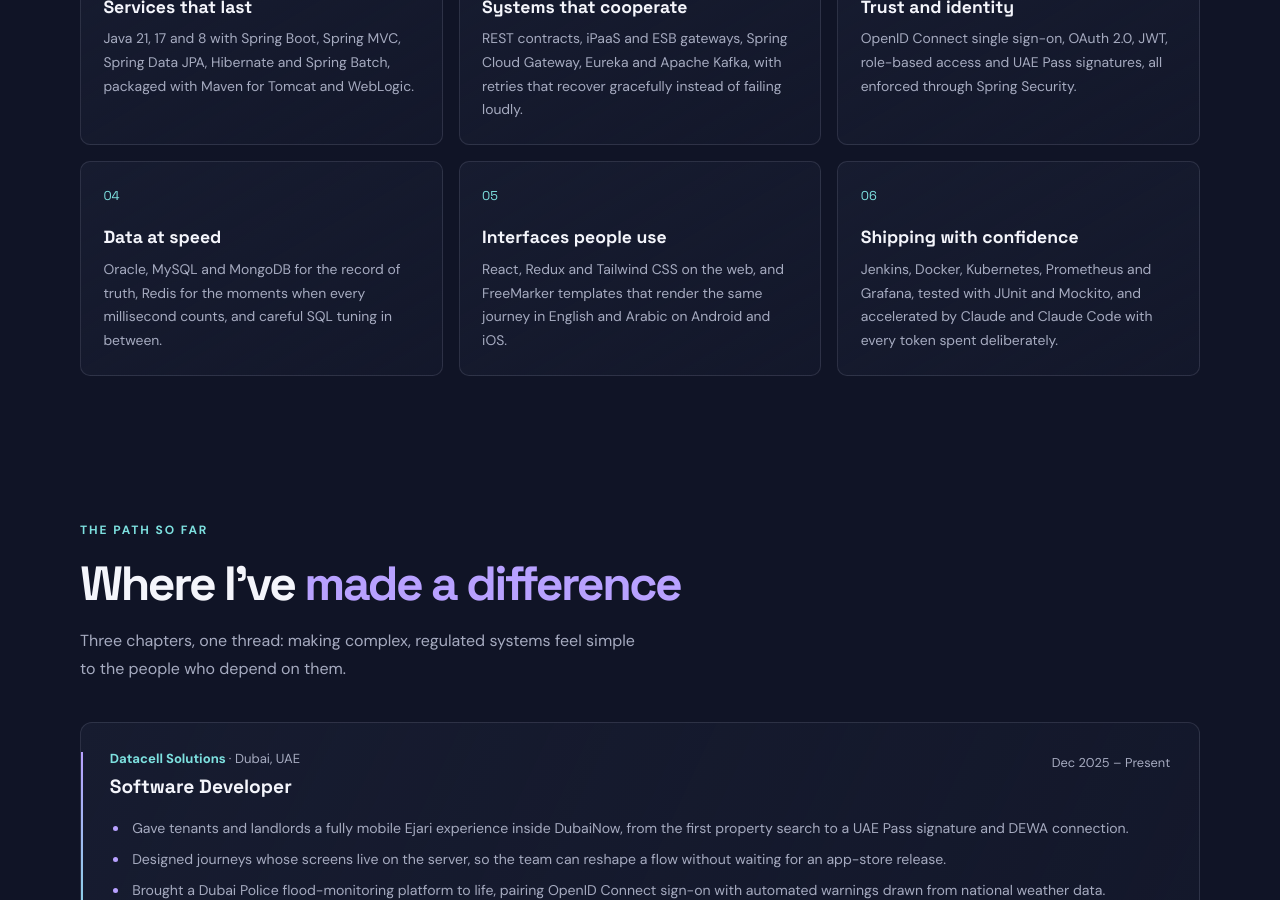
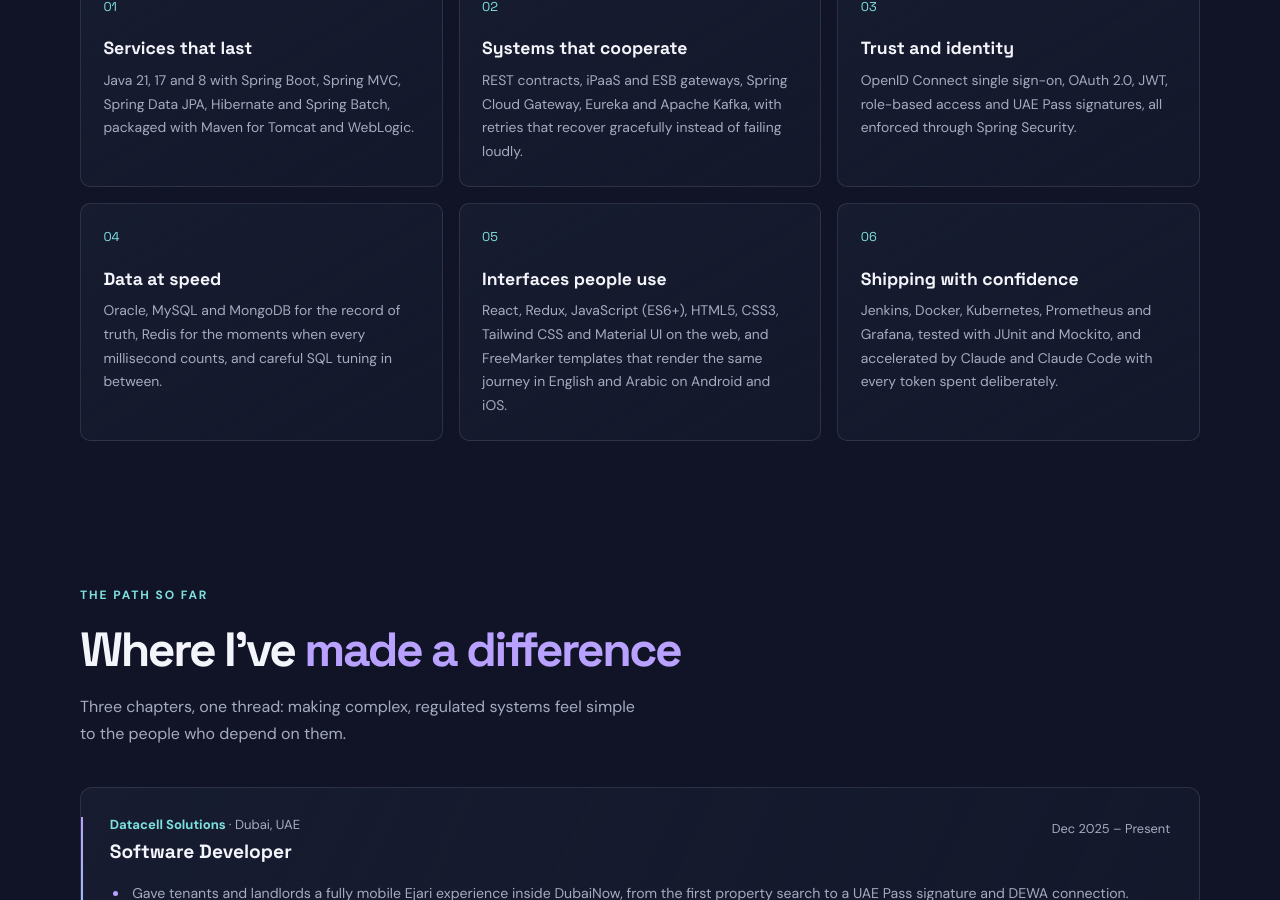
Before and after one commit to yuvaranianbu27/yuvaranianbu27, a Jekyll site: the page built from index.md, in a window 1280 px wide and 900 px high, scrolled down 1889 px. Built offline with Jekyll 4.4.1, drawn with Linux system fonts in a browser that asks for light colours; some of the changed text lies outside the part shown.

Commit message:
Add frontend skills to portfolio (#9)

```diff
--- a/index.md
+++ b/index.md
@@ -19,6 +19,11 @@ description: Yuvarani Anbu designs secure Java and Spring Boot systems for Dubai
       <span>Microservices</span>
       <span>REST APIs</span>
       <span>React</span>
+      <span>Redux</span>
+      <span>JavaScript (ES6+)</span>
+      <span>HTML5 · CSS3</span>
+      <span>Tailwind CSS</span>
+      <span>Material UI</span>
       <span>OpenID Connect</span>
       <span>OAuth2 · JWT</span>
       <span>Apache Kafka</span>
@@ -136,7 +141,7 @@ description: Yuvarani Anbu designs secure Java and Spring Boot systems for Dubai
     <article class="skill-card">
       <span class="card-number">05</span>
       <h3>Interfaces people use</h3>
-      <p>React, Redux and Tailwind CSS on the web, and FreeMarker templates that render the same journey in English and Arabic on Android and iOS.</p>
+      <p>React, Redux, JavaScript (ES6+), HTML5, CSS3, Tailwind CSS and Material UI on the web, and FreeMarker templates that render the same journey in English and Arabic on Android and iOS.</p>
     </article>
     <article class="skill-card">
       <span class="card-number">06</span>
```
